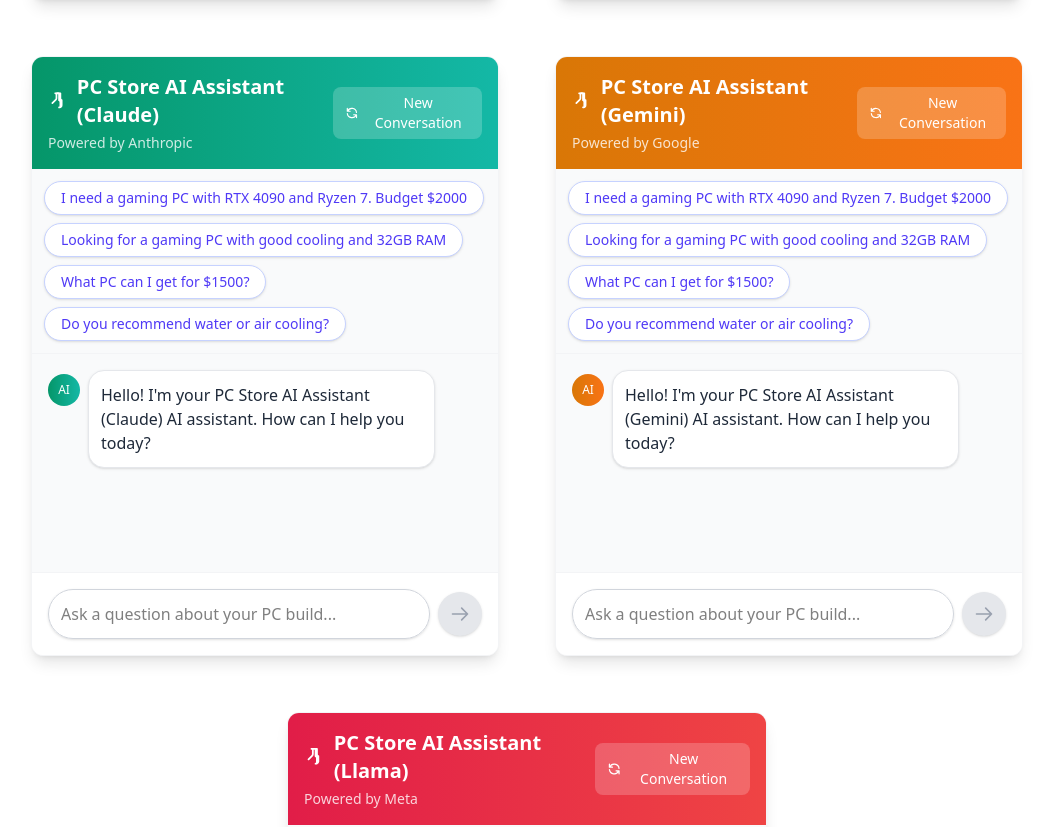
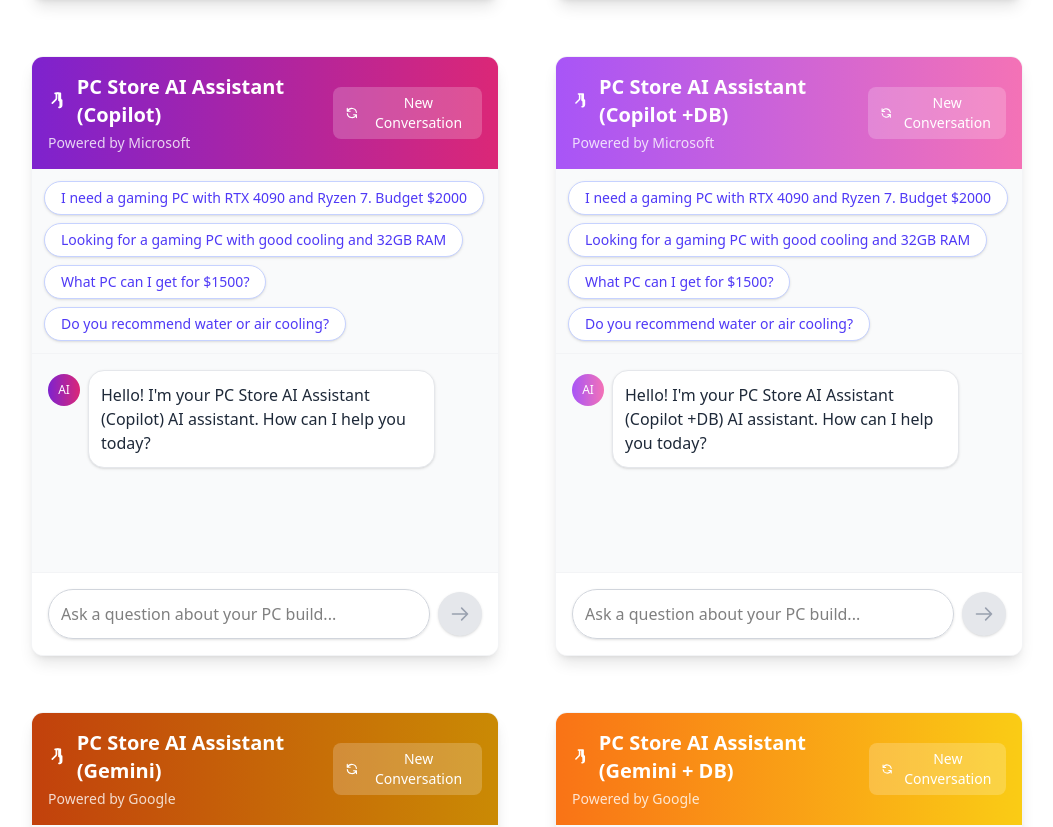
Before and after one commit to jklis2/AI_W_Biznesie, a Next.js app in the folder pc-store-ai/: page /ai-assistant in a window 1280 px wide. Shown: the part 960-1787 px from the top of the page, without its empty margins (113-1166 px from the left). Built offline with nearby package versions, Linux system fonts and the light colour scheme; no server answers.

Commit message:
feat: Update assistant gradients and add new AI assistants with database support

```diff
--- a/pc-store-ai/src/app/globals.css
+++ b/pc-store-ai/src/app/globals.css
@@ -2,14 +2,20 @@
 
 :root {
   /* Gradient colors for chat assistants */
-  --indigo-600: #4f46e5;
-  --blue-500: #3b82f6;
-  --purple-600: #9333ea;
-  --pink-500: #ec4899;
-  --emerald-600: #059669;
-  --teal-500: #14b8a6;
-  --rose-600: #e11d48;
+  --indigo-700: #4338ca;
+  --indigo-500: #6366f1;
+  --blue-600: #2563eb;
+  --blue-400: #60a5fa;
+  --purple-700: #7e22ce;
+  --purple-500: #a855f7;
+  --pink-600: #db2777;
+  --pink-400: #f472b6;
+  --emerald-700: #047857;
+  --emerald-500: #10b981;
+  --teal-600: #0d9488;
+  --teal-400: #2dd4bf;
+  --orange-700: #c2410c;
   --orange-500: #f97316;
-  --amber-600: #d97706;
-  --red-500: #ef4444;
+  --yellow-600: #ca8a04;
+  --yellow-400: #facc15;
 }
--- a/pc-store-ai/src/constants/assistants.ts
+++ b/pc-store-ai/src/constants/assistants.ts
@@ -9,37 +9,58 @@
 export const assistants: Assistant[] = [
   {
     name: "PC Store AI Assistant (GPT-4)",
-    gradientFrom: "indigo-600",
-    gradientTo: "blue-500",
+    gradientFrom: "indigo-700",
+    gradientTo: "blue-600",
     apiRoute: "/api/ai-assistant/openai",
     provider: "OpenAI"
   },
   {
+    name: "PC Store AI Assistant (GPT-4 + DB)",
+    gradientFrom: "indigo-500",
+    gradientTo: "blue-400",
+    apiRoute: "/api/ai-assistant/openai-db",
+    provider: "OpenAI"
+  },
+  {
     name: "PC Store AI Assistant (Copilot)",
-    gradientFrom: "purple-600",
-    gradientTo: "pink-500",
+    gradientFrom: "purple-700",
+    gradientTo: "pink-600",
     apiRoute: "/api/ai-assistant/copilot",
     provider: "Microsoft"
   },
   {
-    name: "PC Store AI Assistant (Claude)",
-    gradientFrom: "emerald-600",
-    gradientTo: "teal-500",
-    apiRoute: "/api/ai-assistant/claude",
-    provider: "Anthropic"
+    name: "PC Store AI Assistant (Copilot +DB)",
+    gradientFrom: "purple-500",
+    gradientTo: "pink-400",
+    apiRoute: "/api/ai-assistant/copilot-db",
+    provider: "Microsoft"
   },
   {
     name: "PC Store AI Assistant (Gemini)",
-    gradientFrom: "amber-600",
-    gradientTo: "orange-500",
+    gradientFrom: "orange-700",
+    gradientTo: "yellow-600",
     apiRoute: "/api/ai-assistant/gemini",
     provider: "Google"
   },
   {
-    name: "PC Store AI Assistant (Llama)",
-    gradientFrom: "rose-600",
-    gradientTo: "red-500",
-    apiRoute: "/api/ai-assistant/llama",
-    provider: "Meta"
-  }
+    name: "PC Store AI Assistant (Gemini + DB)",
+    gradientFrom: "orange-500",
+    gradientTo: "yellow-400",
+    apiRoute: "/api/ai-assistant/gemini-db",
+    provider: "Google"
+  },
+  {
+    name: "PC Store AI Assistant (Deepseek)",
+    gradientFrom: "emerald-700",
+    gradientTo: "teal-600",
+    apiRoute: "/api/ai-assistant/deepseek",
+    provider: "Deepseek"
+  },
+  {
+    name: "PC Store AI Assistant (Deepseek + DB)",
+    gradientFrom: "emerald-500",
+    gradientTo: "teal-400",
+    apiRoute: "/api/ai-assistant/deepseek-db",
+    provider: "Deepseek"
+  },
 ];
```
